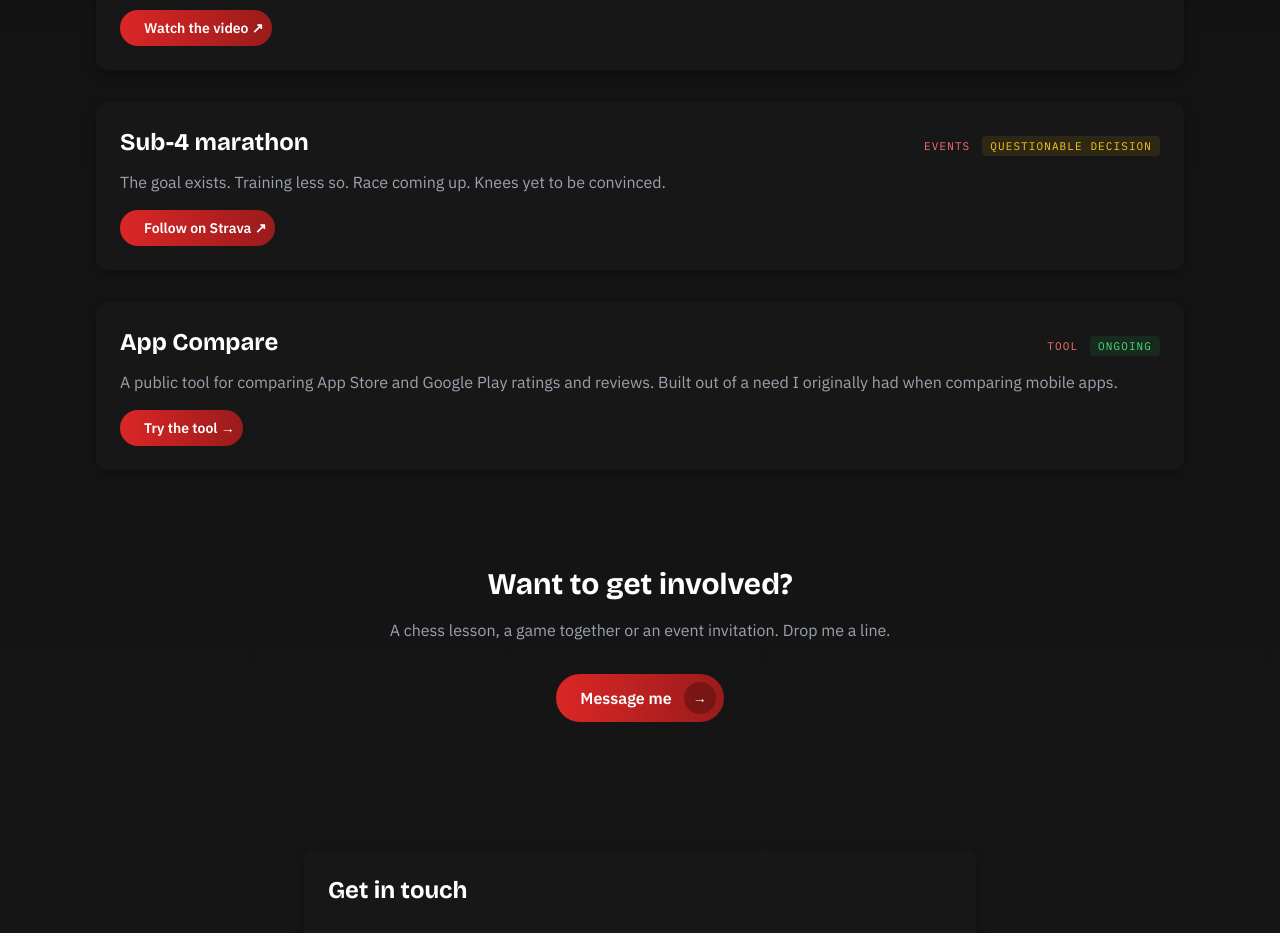
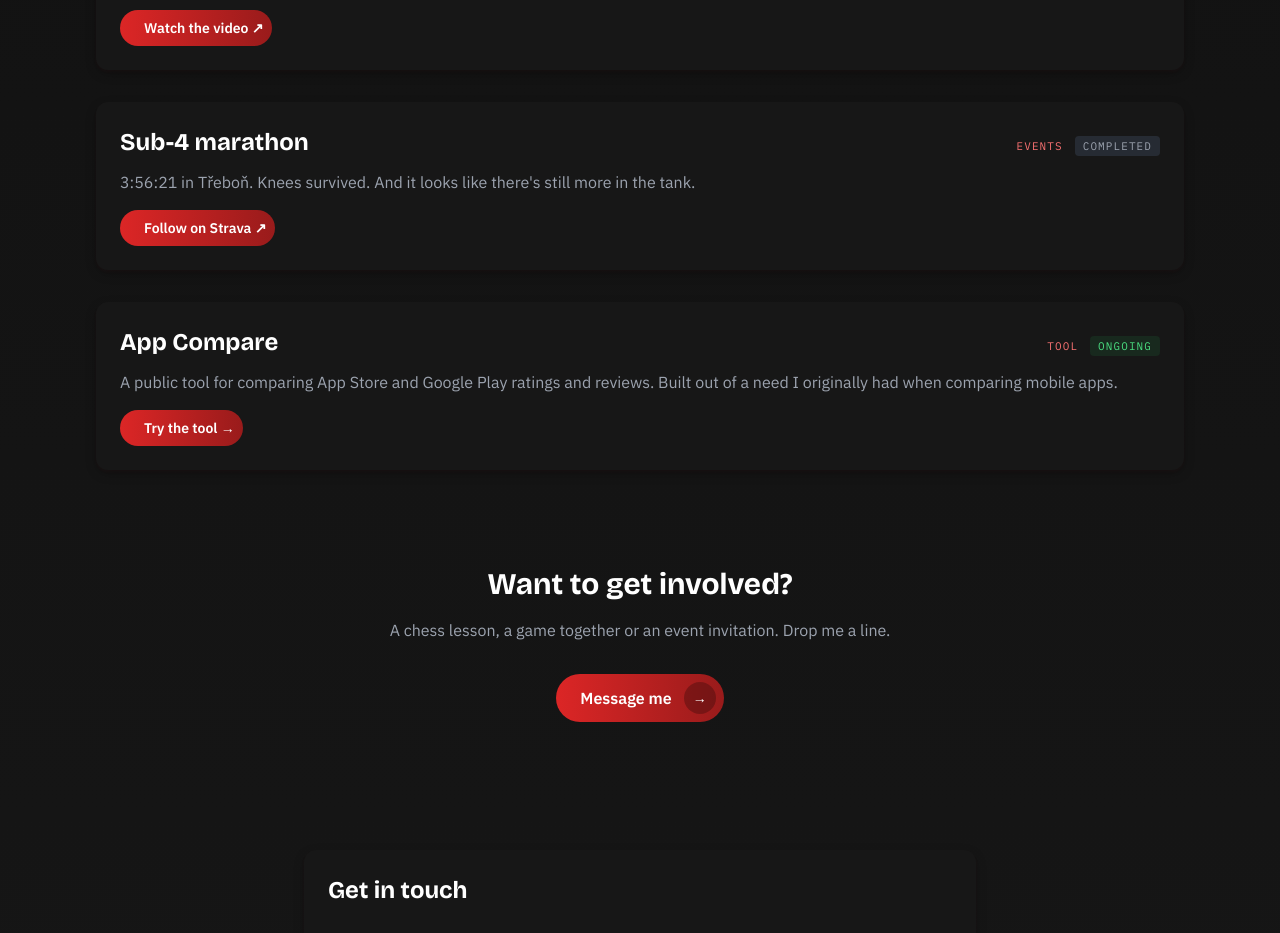
Before and after one commit to petrhollan22/petr-portfolio, a Next.js app: page /en/hustle in a window 1280 px wide. Shown: the part 3140-4073 px from the top of the page. Built offline with nearby package versions, Linux system fonts and the light colour scheme; no server answers.

Commit message:
Update sub-4 marathon hustle entry to completed

```diff
--- a/data/hustle.ts
+++ b/data/hustle.ts
@@ -96,11 +96,11 @@ export const hustleProjects: HustleProject[] = [
   },
   {
     id: "sub4-marathon",
-    status: "QUESTIONABLE DECISION",
+    status: "COMPLETED",
     title: { cs: "Maraton pod 4 hodiny", en: "Sub-4 marathon" },
     description: {
-      cs: "Cíl existuje. Trénink méně. Závod brzy. Kolena zatím nesouhlasí.",
-      en: "The goal exists. Training less so. Race coming up. Knees yet to be convinced."
+      cs: "3:56:21 v Třeboni. Kolena přežila. A zdá se, že tam ještě něco zbývá.",
+      en: "3:56:21 in Třeboň. Knees survived. And it looks like there's still more in the tank."
     },
     type: "event",
     cta: { cs: "Sledovat na Stravě", en: "Follow on Strava" },
```
